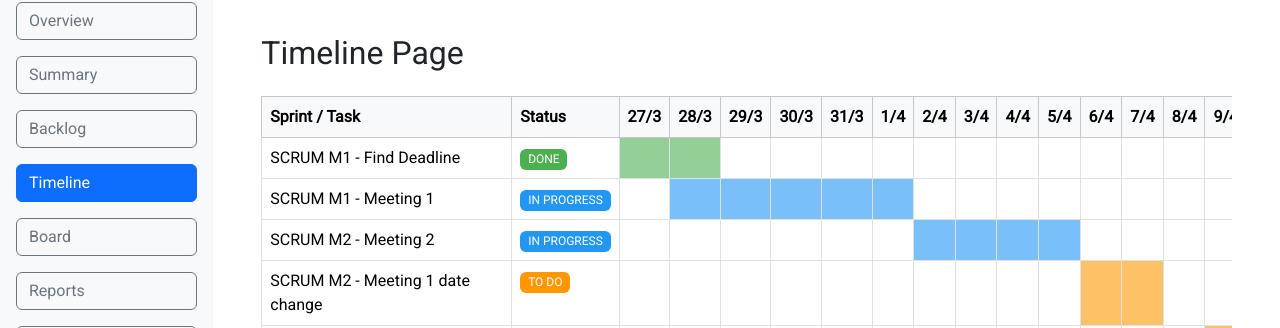
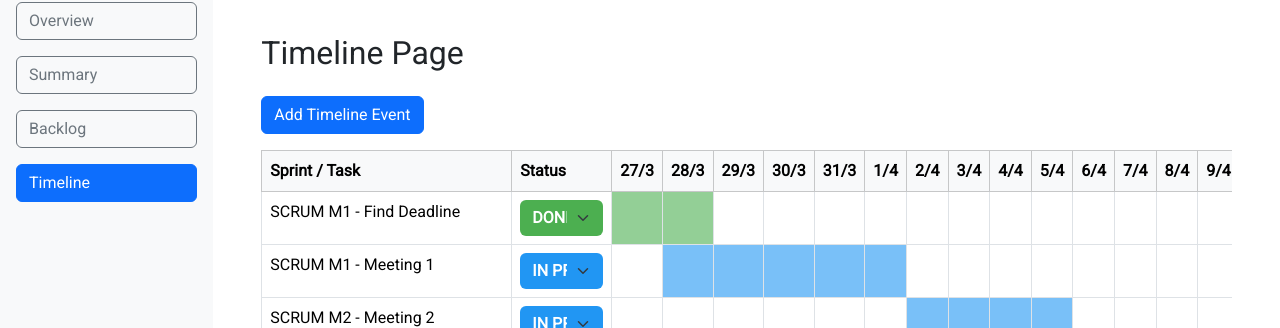
Before and after one commit to 22001064/AgileTeamDev, a React (Create React App) app in the folder Frontend/nestcafe/: page /nestcafe/pages/timeline in a window 1280 px wide. Shown: the part 472-800 px from the top of the page. Built offline with nearby package versions, Linux system fonts and the light colour scheme; a web font is replaced by a local one.

Commit message:
Backlog and timeline improvement

```diff
--- a/Frontend/nestcafe/src/components/dashboard.js
+++ b/Frontend/nestcafe/src/components/dashboard.js
@@ -10,10 +10,6 @@ const Dashboard = ({ children, onAddTask }) => {
     { name: "Summary", path: "/nestcafe/pages/ToDO" },
     { name: "Backlog", path: "/nestcafe/pages/backlogUser" },
     { name: "Timeline", path: "/nestcafe/pages/timeline" },
-    { name: "Board", path: "/board" },
-    { name: "Reports", path: "/reports" },
-    { name: "Forms", path: "/forms" },
-    { name: "Goals", path: "/goals" },
   ];
 
   return (
--- a/Frontend/nestcafe/src/pages/backlogUser.js
+++ b/Frontend/nestcafe/src/pages/backlogUser.js
@@ -3,7 +3,7 @@ import { Container, Table, Modal, Form, Button, Badge } from 'react-bootstrap';
 import Dashboard from '../components/dashboard';
 
 const BacklogUser = () => {
-  // Initial dummy tasks including priority and due date
+  // Initial dummy tasks (existing tasks may have varied statuses)
   const [tasks, setTasks] = useState([
     { id: 1, task: 'Implement login functionality', assignee: 'Alice', status: 'To Do', priority: 'High', dueDate: '2025-03-15' },
     { id: 2, task: 'Design dashboard layout', assignee: 'Bob', status: 'In Progress', priority: 'Medium', dueDate: '2025-03-20' },
@@ -12,21 +12,19 @@ const BacklogUser = () => {
 
   // Modal state for adding a new task
   const [showModal, setShowModal] = useState(false);
-  // New task info (status defaults to "To Do")
+  // New task state: no status field because new tasks default to "To Do"
   const [newTask, setNewTask] = useState({ task: '', assignee: '', priority: 'Low', dueDate: '' });
 
-  // Open the Add Task modal (triggered from the Dashboard button)
-  const openAddTaskModal = () => {
-    setShowModal(true);
-  };
+  // Open modal from the Dashboard "Add Task" button
+  const openAddTaskModal = () => setShowModal(true);
 
-  // Handle changes for the Add Task modal form fields
+  // Handle modal field changes
   const handleModalChange = (e) => {
     const { name, value } = e.target;
     setNewTask((prev) => ({ ...prev, [name]: value }));
   };
 
-  // Handle adding a new task (status defaults to "To Do")
+  // Add a new task (defaults status to "To Do")
   const handleAddTask = () => {
     const id = tasks.length ? tasks[tasks.length - 1].id + 1 : 1;
     const taskToAdd = { id, ...newTask, status: 'To Do' };
@@ -35,10 +33,24 @@ const BacklogUser = () => {
     setShowModal(false);
   };
 
-  // Handle changing the status of an existing task
+  // Allow status changes for existing tasks
   const handleStatusChange = (id, newStatus) => {
     setTasks(tasks.map(task => task.id === id ? { ...task, status: newStatus } : task));
   };
+
+  // Returns a background color based on the status
+  function getStatusColor(status) {
+    switch (status) {
+      case 'To Do':
+        return '#999'; // orange
+      case 'In Progress':
+        return '#36a2eb'; // blue
+      case 'Complete':
+        return '#4caf50'; // green
+      default:
+        return '#999';    // fallback grey
+    }
+  }
 
   return (
     <>
@@ -75,15 +87,21 @@ const BacklogUser = () => {
                   {/* Due Date */}
                   <td>{task.dueDate}</td>
 
-                  {/* Editable Task Status */}
+                  {/* Status cell with a styled dropdown */}
                   <td>
                     <Form.Select
                       value={task.status}
                       onChange={(e) => handleStatusChange(task.id, e.target.value)}
+                      style={{
+                        backgroundColor: getStatusColor(task.status),
+                        color: '#fff',
+                        fontWeight: 'bold',
+                        border: 'none'
+                      }}
                     >
-                      <option value="To Do">To Do</option>
-                      <option value="In Progress">In Progress</option>
-                      <option value="Complete">Complete</option>
+                      <option value="To Do" style={{ backgroundColor: '#999', color: '#fff' }}>To Do</option>
+                      <option value="In Progress" style={{ backgroundColor: '#36a2eb', color: '#fff' }}>In Progress</option>
+                      <option value="Complete" style={{ backgroundColor: '#4caf50', color: '#fff' }}>Complete</option>
                     </Form.Select>
                   </td>
                 </tr>
@@ -93,7 +111,7 @@ const BacklogUser = () => {
         </Container>
       </Dashboard>
 
-      {/* Add Task Modal */}
+      {/* Modal for adding a new task */}
       <Modal show={showModal} onHide={() => setShowModal(false)}>
         <Modal.Header closeButton>
           <Modal.Title>Add New Task</Modal.Title>
--- a/Frontend/nestcafe/src/pages/overview.js
+++ b/Frontend/nestcafe/src/pages/overview.js
@@ -2,20 +2,29 @@ import React from 'react';
 import { Container, Row, Col, Card } from 'react-bootstrap';
 import Sidebar from '../components/dashboard';
 import {
-  PieChart, Pie, Tooltip, Legend, Cell,
-  BarChart, Bar, XAxis, YAxis, CartesianGrid,
+  PieChart,
+  Pie,
+  Tooltip,
+  Legend,
+  Cell,
+  BarChart,
+  Bar,
+  XAxis,
+  YAxis,
+  CartesianGrid,
 } from 'recharts';
 
-// Dummy data for the Pie chart (Overview)
+// Pie chart data (match each label to the corresponding color in COLORS)
 const pieData = [
-  { name: 'Completed', value: 12 },
+  { name: 'To Do', value: 7 },
   { name: 'In Progress', value: 19 },
-  { name: 'To Do', value: 7 },
+  { name: 'Done', value: 12 },
 ];
 
-const COLORS = ['#36A2EB', '#FFCE56', '#FF6384'];
+// Make sure the order here matches the order in pieData
+const COLORS = ['#999', '#2196f3', '#4caf50'];
 
-// Dummy data for the Bar chart (Priority Breakdown)
+// Example bar chart data
 const barData = [
   { name: 'High', value: 5 },
   { name: 'Medium', value: 10 },
@@ -28,6 +37,7 @@ const Overview = () => {
       <Container fluid className="p-4">
         {/* Row for Overview & Recent Activity */}
         <Row className="mb-4">
+          {/* Pie Chart / Overview */}
           <Col md={6}>
             <Card className="h-100">
               <Card.Header>Overview</Card.Header>
@@ -53,6 +63,7 @@ const Overview = () => {
             </Card>
           </Col>
 
+          {/* Recent Activity */}
           <Col md={6}>
             <Card className="h-100">
               <Card.Header>Recent Activity</Card.Header>
@@ -72,6 +83,7 @@ const Overview = () => {
 
         {/* Row for Priority Breakdown & Types of Work */}
         <Row>
+          {/* Bar chart / Priority Breakdown */}
           <Col md={6}>
             <Card className="h-100">
               <Card.Header>Priority Breakdown</Card.Header>
@@ -88,6 +100,7 @@ const Overview = () => {
             </Card>
           </Col>
 
+          {/* Types of work */}
           <Col md={6}>
             <Card className="h-100">
               <Card.Header>Types of Work</Card.Header>
--- a/Frontend/nestcafe/src/pages/timeline.js
+++ b/Frontend/nestcafe/src/pages/timeline.js
@@ -1,10 +1,9 @@
-import React from 'react';
-import { Container, Table, Badge } from 'react-bootstrap';
+import React, { useState } from 'react';
+import { Container, Table, Modal, Form, Button } from 'react-bootstrap';
 import Dashboard from '../components/dashboard';
 
-// Example tasks with start/end dates
-// Adjust these to match your actual sprints, tasks, etc.
-const tasks = [
+// Initial timeline events
+const initialTasks = [
   {
     id: 1,
     name: 'SCRUM M1 - Find Deadline',
@@ -43,8 +42,8 @@ const tasks = [
 ];
 
 // Define the timeline range (day-by-day)
-const startDate = new Date('2025-03-27'); // adjust as needed
-const endDate = new Date('2025-04-15');   // adjust as needed
+const startDate = new Date('2025-03-27');
+const endDate = new Date('2025-04-15');
 
 // Generate an array of dates (one per day) from startDate to endDate inclusive
 function generateDateRange(start, end) {
@@ -59,7 +58,7 @@ function generateDateRange(start, end) {
 
 const dateRange = generateDateRange(startDate, endDate);
 
-// Helper to check if a given date is within a task’s start/end range
+// Helper to check if a given date is within an event’s start/end range
 function isWithinRange(date, start, end) {
   return date >= start && date <= end;
 }
@@ -69,7 +68,7 @@ function parseDate(str) {
   return new Date(str + 'T00:00:00'); // ensures no timezone offset
 }
 
-// Color logic for statuses (customize as needed)
+// Color logic for statuses
 function getStatusColor(status) {
   switch (status) {
     case 'DONE':
@@ -77,29 +76,61 @@ function getStatusColor(status) {
     case 'IN PROGRESS':
       return '#2196f3'; // blue
     case 'TO DO':
-      return '#ff9800'; // orange
+      return '#999'; // orange
     default:
       return '#999';    // fallback grey
   }
 }
 
 export default function TimelinePage() {
+  // Manage timeline events in state
+  const [tasks, setTasks] = useState(initialTasks);
+  const [showModal, setShowModal] = useState(false);
+  // New event form – note no status field here (defaults to "TO DO")
+  const [newTask, setNewTask] = useState({ name: '', start: '', end: '' });
+
+  // Open and close the modal
+  const openModal = () => setShowModal(true);
+  const closeModal = () => {
+    setShowModal(false);
+    setNewTask({ name: '', start: '', end: '' });
+  };
+
+  // Handle modal input changes
+  const handleChange = (e) => {
+    const { name, value } = e.target;
+    setNewTask((prev) => ({ ...prev, [name]: value }));
+  };
+
+  // Add a new timeline event (defaults status to "TO DO")
+  const addTask = () => {
+    const newId = tasks.length ? tasks[tasks.length - 1].id + 1 : 1;
+    setTasks([...tasks, { id: newId, ...newTask, status: 'TO DO' }]);
+    closeModal();
+  };
+
+  // Allow status changes for existing events
+  const handleStatusChange = (id, newStatus) => {
+    setTasks(tasks.map(task => task.id === id ? { ...task, status: newStatus } : task));
+  };
+
   return (
     <Dashboard>
       <Container fluid className="p-4">
         <h2 className="mb-4">Timeline Page</h2>
-
+        <Button variant="primary" onClick={openModal} className="mb-3">
+          Add Timeline Event
+        </Button>
         <Table bordered hover responsive>
           <thead className="table-light">
             <tr>
-              {/* Left columns for the Task name and Status */}
+              {/* Fixed columns for Task name and Status */}
               <th style={{ minWidth: '250px' }}>Sprint / Task</th>
               <th style={{ minWidth: '100px' }}>Status</th>
-
-              {/* One column per day in our dateRange */}
+              {/* One column per day */}
               {dateRange.map((date) => {
                 const day = date.getDate();
-                const month = date.getMonth() + 1; // zero-based
+                const month = date.getMonth() + 1;
                 return (
                   <th key={date.toISOString()} className="text-center">
                     {day}/{month}
@@ -113,29 +144,35 @@ export default function TimelinePage() {
               const start = parseDate(task.start);
               const end = parseDate(task.end);
               const bgColor = getStatusColor(task.status);
-
               return (
                 <tr key={task.id}>
                   {/* Task Name */}
                   <td>{task.name}</td>
-
-                  {/* Status (with a badge) */}
+                  {/* Status with editable dropdown styled as a colored badge */}
                   <td>
-                    <Badge
-                      bg=""
+                    <Form.Select
+                      value={task.status}
+                      onChange={(e) => handleStatusChange(task.id, e.target.value)}
                       style={{
                         backgroundColor: bgColor,
                         color: '#fff',
-                        fontWeight: 'normal',
+                        fontWeight: 'bold',
+                        border: 'none',
                       }}
                     >
-                      {task.status}
-                    </Badge>
+                      <option value="TO DO" style={{ backgroundColor: '#ff9800', color: '#fff' }}>
+                        TO DO
+                      </option>
+                      <option value="IN PROGRESS" style={{ backgroundColor: '#2196f3', color: '#fff' }}>
+                        IN PROGRESS
+                      </option>
+                      <option value="DONE" style={{ backgroundColor: '#4caf50', color: '#fff' }}>
+                        DONE
+                      </option>
+                    </Form.Select>
                   </td>
-
-                  {/* Day-by-day columns */}
+                  {/* Timeline grid: color cells if date is within the event’s range */}
                   {dateRange.map((date) => {
-                    // If this date is within the task’s start/end, highlight it
                     const inRange = isWithinRange(date, start, end);
                     return (
                       <td
@@ -154,6 +191,54 @@ export default function TimelinePage() {
           </tbody>
         </Table>
       </Container>
+
+      {/* Modal for adding a timeline event */}
+      <Modal show={showModal} onHide={closeModal}>
+        <Modal.Header closeButton>
+          <Modal.Title>Add Timeline Event</Modal.Title>
+        </Modal.Header>
+        <Modal.Body>
+          <Form>
+            <Form.Group controlId="formEventName" className="mb-3">
+              <Form.Label>Event Name</Form.Label>
+              <Form.Control
+                type="text"
+                placeholder="Enter event name"
+                name="name"
+                value={newTask.name}
+                onChange={handleChange}
+              />
+            </Form.Group>
+            <Form.Group controlId="formStartDate" className="mb-3">
+              <Form.Label>Start Date</Form.Label>
+              <Form.Control
+                type="date"
+                name="start"
+                value={newTask.start}
+                onChange={handleChange}
+              />
+            </Form.Group>
+            <Form.Group controlId="formEndDate" className="mb-3">
+              <Form.Label>End Date</Form.Label>
+              <Form.Control
+                type="date"
+                name="end"
+                value={newTask.end}
+                onChange={handleChange}
+              />
+            </Form.Group>
+            <p className="text-muted">New events are marked as "TO DO" by default.</p>
+          </Form>
+        </Modal.Body>
+        <Modal.Footer>
+          <Button variant="secondary" onClick={closeModal}>
+            Cancel
+          </Button>
+          <Button variant="primary" onClick={addTask}>
+            Add Event
+          </Button>
+        </Modal.Footer>
+      </Modal>
     </Dashboard>
   );
 }
```
